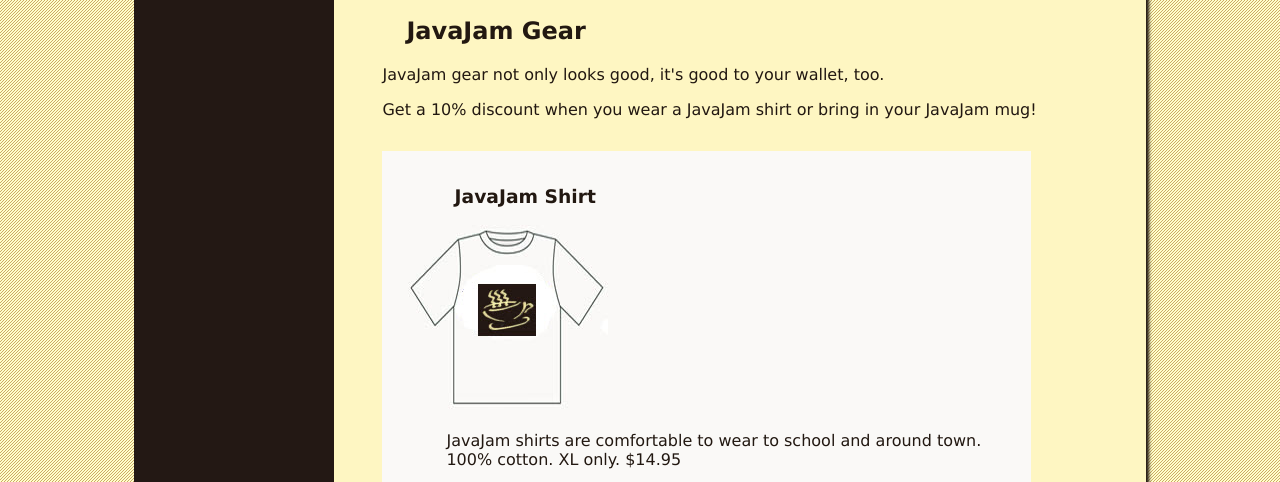
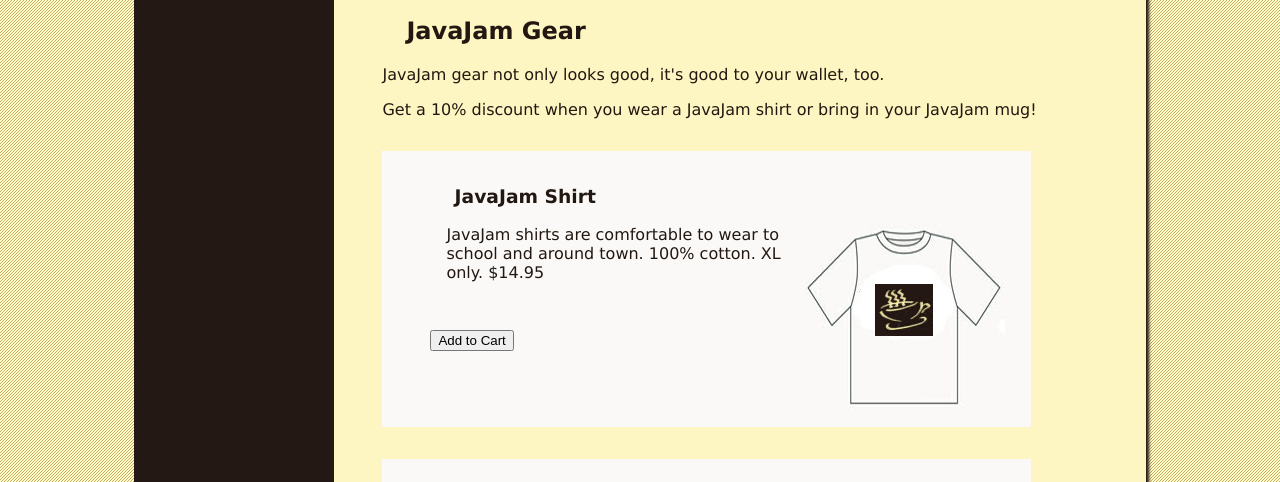
Before and after one commit to Jayson-Fong/CIST1510, a plain HTML site: page cist1510/ch12/gear.html in a window 1280 px wide. Shown: the part 435-917 px from the top of the page. Drawn offline with Linux system fonts and the light colour scheme.

Commit message:
Update javajam.css

```diff
--- a/cist1510/ch12/javajamcss/javajam.css
+++ b/cist1510/ch12/javajamcss/javajam.css
@@ -73,6 +73,10 @@ td, th {
 
 tr:nth-of-type(odd) {
 	background-color: #D2B48E;
+}
+
+.item img {
+	float: right;
 }
 
 h4 {
```
